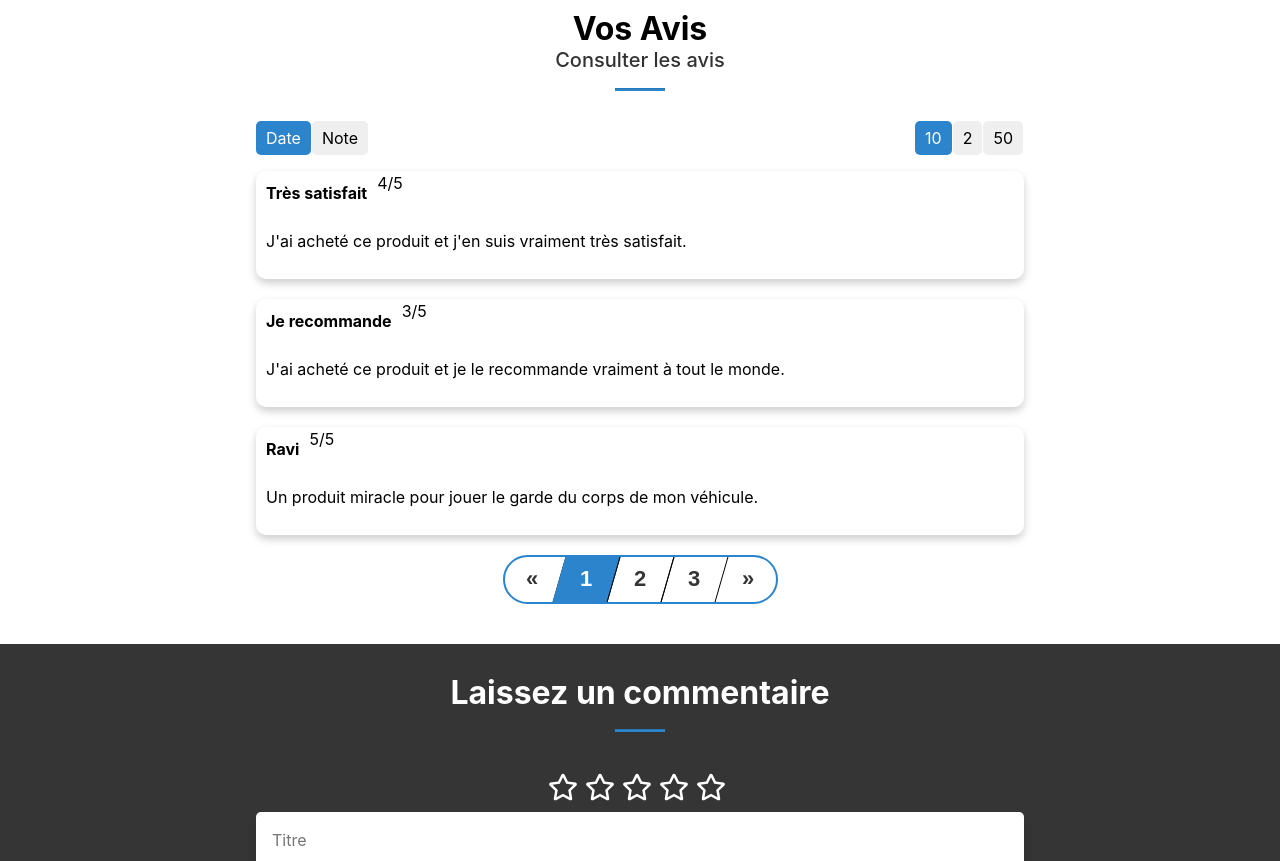
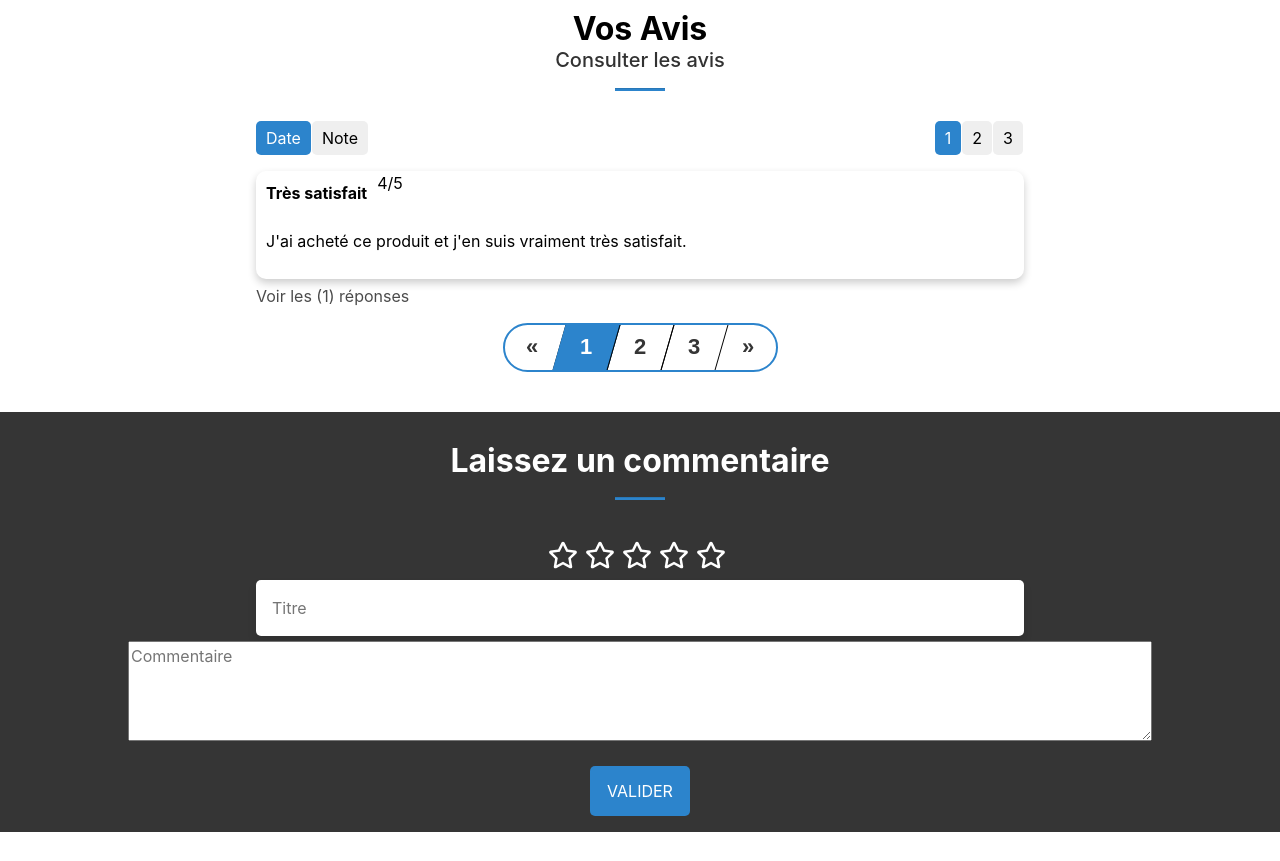
Before and after one commit to eipcarconnect/website, a React (Create React App) app: page / in a window 1280 px wide. Shown: the part 3060-3921 px from the top of the page. Built offline with nearby package versions, Linux system fonts and the light colour scheme.

Commit message:
[feat] : paginate + commentResponses

```diff
--- a/src/components/home.css
+++ b/src/components/home.css
@@ -158,6 +158,13 @@
 	justify-content: center;
 }
 
+.extend {
+	opacity: 0.7;
+	margin-left: 20%;
+	margin-bottom: 15px;
+	cursor: pointer;
+}
+
 button {
 	outline: none !important;
 }
@@ -222,6 +229,14 @@ hr {
 	box-shadow: 0 4px 8px 0 rgba(0,0,0,0.2);
   transition: 0.3s;
   width: 60%;
+	border-radius: 10px;
+	margin-bottom: 5px;
+}
+
+.card-response {
+	box-shadow: 0 4px 8px 0 rgba(0,0,0,0.2);
+  transition: 0.3s;
+  width: 50%;
 	border-radius: 10px;
 	margin-bottom: 20px;
 }
--- a/src/components/home.js
+++ b/src/components/home.js
@@ -1,4 +1,4 @@
-import React from 'react';
+import React, { createRef } from 'react';
 import { Image } from 'react-bootstrap';
 
 import { FaCarCrash } from 'react-icons/fa';
@@ -32,20 +32,27 @@ class Home extends React.Component {
 			name: "",
 			job: "",
 			sort: true,
-			commentPerPage: 10,
+			commentPerPage: 1,
 			commentPage: 1,
-			commentForm: {id: null, title: "", note: 0, body: ""},
-			comment: [{id: 1, title: "Très satisfait", note: 4, body: "J'ai acheté ce produit et j'en suis vraiment très satisfait."},
-			{id: 2, title: "Je recommande", note: 3, body: "J'ai acheté ce produit et je le recommande vraiment à tout le monde."},
-			{id: 3, title: "Ravi", note: 5, body: "Un produit miracle pour jouer le garde du corps de mon véhicule."}]
+			commentForm: {id: null, title: "", note: 0, body: "", parent: null},
+			comment: [{id: 1, title: "Très satisfait", note: 4, body: "J'ai acheté ce produit et j'en suis vraiment très satisfait.", extend: false},
+			{id: 2, title: "Je recommande", note: 3, body: "J'ai acheté ce produit et je le recommande vraiment à tout le monde.", extend: false},
+			{id: 3, title: "Ravi", note: 5, body: "Un produit miracle pour jouer le garde du corps de mon véhicule.", extend: false}],
+			response: [{id: 1, title: "ok", note: "4", body: "entièrement d'accord", parent: 1},
+			{id: 2, title: "test", note: "3", body: "tout à fait", parent: 2}],
 		}
+		this.ref = createRef();
 		this.handleCookieConsent = this.handleCookieConsent.bind(this);
 		this.handleSortChange = this.handleSortChange.bind(this);
 		this.handleNumberChange = this.handleNumberChange.bind(this);
 		this.changeText = this.changeText.bind(this);
 		this.handleChange = this.handleChange.bind(this);
+		this.changePage = this.changePage.bind(this);
 		this.changeNote = this.changeNote.bind(this);
 		this.postComment = this.postComment.bind(this);
+		this.countResponses = this.countResponses.bind(this);
+		this.showReponses = this.showReponses.bind(this);
+		this.respondToComment = this.respondToComment.bind(this);
 	}
 
 	async componentDidMount() {
@@ -72,9 +79,9 @@ class Home extends React.Component {
 	}
 
 	handleNumberChange(event) {
-		if ((event.target.textContent === "10" && this.state.commentPerPage !== 10) ||
+		if ((event.target.textContent === "3" && this.state.commentPerPage !== 3) ||
 				(event.target.textContent === "2" && this.state.commentPerPage !== 2) ||
-				(event.target.textContent === "50" && this.state.commentPerPage !== 50)) {
+				(event.target.textContent === "1" && this.state.commentPerPage !== 1)) {
 					this.setState({commentPerPage: parseInt(event.target.textContent, 10)})
 		}
 	}
@@ -98,25 +105,58 @@ class Home extends React.Component {
 		}
 	}
 
+	changePage(page) {
+		if (page > 0 && page <= 3)
+		this.setState({commentPage: page});
+	}
+
 	changeNote(el) {
-		this.setState({commentForm: {note: el + 1, title: this.state.commentForm.title, body: this.state.commentForm.body}})
+		this.setState({commentForm: {note: el + 1, title: this.state.commentForm.title, body: this.state.commentForm.body, parent: this.state.commentForm.parent}})
 	}
 
 	handleChange(event) {
 		if (event.target.name === "title")
-			this.setState({commentForm: {title: event.target.value, note: this.state.commentForm.note, body: this.state.commentForm.body}})
+			this.setState({commentForm: {title: event.target.value, note: this.state.commentForm.note, body: this.state.commentForm.body, parent: this.state.commentForm.parent}})
 		else if (event.target.name === "body")
-			this.setState({commentForm: {body: event.target.value, note: this.state.commentForm.note, title: this.state.commentForm.title}})
+			this.setState({commentForm: {body: event.target.value, note: this.state.commentForm.note, title: this.state.commentForm.title, parent: this.state.commentForm.parent}})
 	}
 
 	postComment(event) {
 		event.preventDefault();
-		this.state.comment.push({id: 10, title: this.state.commentForm.title, body: this.state.commentForm.body, note: this.state.commentForm.note})
+		if (this.state.commentForm.parent) {
+			this.state.response.push({id: 10, title: this.state.commentForm.title, body: this.state.commentForm.body, note: this.state.commentForm.note, parent: this.state.commentForm.parent})
+			var request = new XMLHttpRequest();
+			request.open('POST', '/responses', true);
+			request.setRequestHeader('Content-Type', 'application/json; charset=UTF-8');
+			request.send(this.state.response);
+		} else {
+			this.state.comment.push({id: 10, title: this.state.commentForm.title, body: this.state.commentForm.body, note: this.state.commentForm.note, parent: null})
 			var request = new XMLHttpRequest();
 			request.open('POST', '/comments', true);
 			request.setRequestHeader('Content-Type', 'application/json; charset=UTF-8');
 			request.send(this.state.comment);
-		this.setState({commentForm: {title: "", note: 0, body: ""}})
+		}
+		this.setState({commentForm: {title: "", note: 0, body: "", parent: null}})
+	}
+
+	countResponses(index) {
+		return (
+			<span> Voir les ({this.state.response.filter(x => x.parent === this.state.comment[index].id).length}) réponses</span>
+		);
+	}
+
+	respondToComment(index) {
+		this.ref.current.scrollIntoView({
+			behavior: 'smooth',
+			block: 'start',
+		});
+		this.state.commentForm.parent = this.state.comment[index].id;
+		this.forceUpdate()
+	}
+
+	showReponses(index) {
+		this.state.comment[index].extend = !this.state.comment[index].extend
+		this.forceUpdate()
 	}
 
   render() {
@@ -281,21 +321,41 @@ class Home extends React.Component {
 							<button className={!this.state.sort ? "left-button active-button" : "left-button"} onClick={this.handleSortChange}>Note</button>
 						</div>
 						<div className="right-button-container">
-							<button className={this.state.commentPerPage === 50 ? "right-button active-button" : "right-button"} onClick={this.handleNumberChange}>50</button>
+							<button className={this.state.commentPerPage === 3 ? "right-button active-button" : "right-button"} onClick={this.handleNumberChange}>3</button>
 							<button className={this.state.commentPerPage === 2 ? "right-button active-button" : "right-button"} onClick={this.handleNumberChange}>2</button>
-							<button className={this.state.commentPerPage === 10 ? "right-button active-button" : "right-button"} onClick={this.handleNumberChange}>10</button>
+							<button className={this.state.commentPerPage === 1 ? "right-button active-button" : "right-button"} onClick={this.handleNumberChange}>1</button>
 						</div>
 					</div>
 
 					<div>
 						{this.state.comment.map((item, index) => (
-							this.state.commentPerPage > index &&
-							<div className="center-item" key={index}>
-								<div className="card-comment">
+							this.state.commentPerPage * this.state.commentPage - this.state.commentPerPage <= index && index < this.state.commentPerPage * this.state.commentPage &&
+							<div key={index}>
+								<div className="center-item">
+									<div className="card-comment" onClick={(e) => this.respondToComment(index)}>
 										<span className="comment-title"><b>{item.title}</b></span>
 										<span className="comment-note">{item.note}/5</span>
 										<br /><br />
 						        <p className="comment-body">{item.body}</p>
+									</div>
+								</div>
+
+								<div className="extend" onClick={(e) => this.showReponses(index)}>
+									{this.countResponses(index)}
+								</div>
+
+								<div>
+									{this.state.response.map((el, i) => (
+										el.parent === item.id && item.extend &&
+										<div className="center-item" key={i}>
+											<div className="card-response">
+												<span className="comment-title"><b>{el.title}</b></span>
+												<span className="comment-note">{el.note}/5</span>
+												<br /><br />
+												<p className="comment-body">{el.body}</p>
+											</div>
+										</div>
+									))}
 								</div>
 							</div>
 			      ))}
@@ -304,16 +364,16 @@ class Home extends React.Component {
 					<div>
 						<nav className="pagination-outer" aria-label="Page navigation">
 							<ul className="pagination">
-									<li className="page-item">
-											<a href="#" className="page-link" aria-label="Previous">
+									<li className="page-item" onClick={(e) => this.changePage(this.state.commentPage - 1)}>
+											<a className="page-link" aria-label="Previous">
 													<span aria-hidden="true">«</span>
 											</a>
 									</li>
-									<li className="page-item active"><a className="page-link" href="#">1</a></li>
-									<li className="page-item"><a className="page-link" href="#">2</a></li>
-									<li className="page-item"><a className="page-link" href="#">3</a></li>
-									<li className="page-item">
-											<a href="#" className="page-link" aria-label="Next">
+									<li className={this.state.commentPage === 1 ? 'page-item active' : 'page-item'} onClick={(e) => this.changePage(1)}><a className="page-link">1</a></li>
+									<li className={this.state.commentPage === 2 ? 'page-item active' : 'page-item'} onClick={(e) => this.changePage(2)}><a className="page-link">2</a></li>
+									<li className={this.state.commentPage === 3 ? 'page-item active' : 'page-item'} onClick={(e) => this.changePage(3)}><a className="page-link">3</a></li>
+									<li className="page-item" onClick={(e) => this.changePage(this.state.commentPage + 1)}>
+											<a className="page-link" aria-label="Next">
 													<span aria-hidden="true">»</span>
 											</a>
 									</li>
@@ -324,7 +384,7 @@ class Home extends React.Component {
 
 					<div className="black-background">
 
-						<h3 className="center title">Laissez un commentaire</h3>
+						<h3 className="center title" ref={this.ref}>Laissez un commentaire</h3>
 						<hr />
 
 						<form className="center-item">
```
Lines whose indentation alone changed are shown as unchanged.
